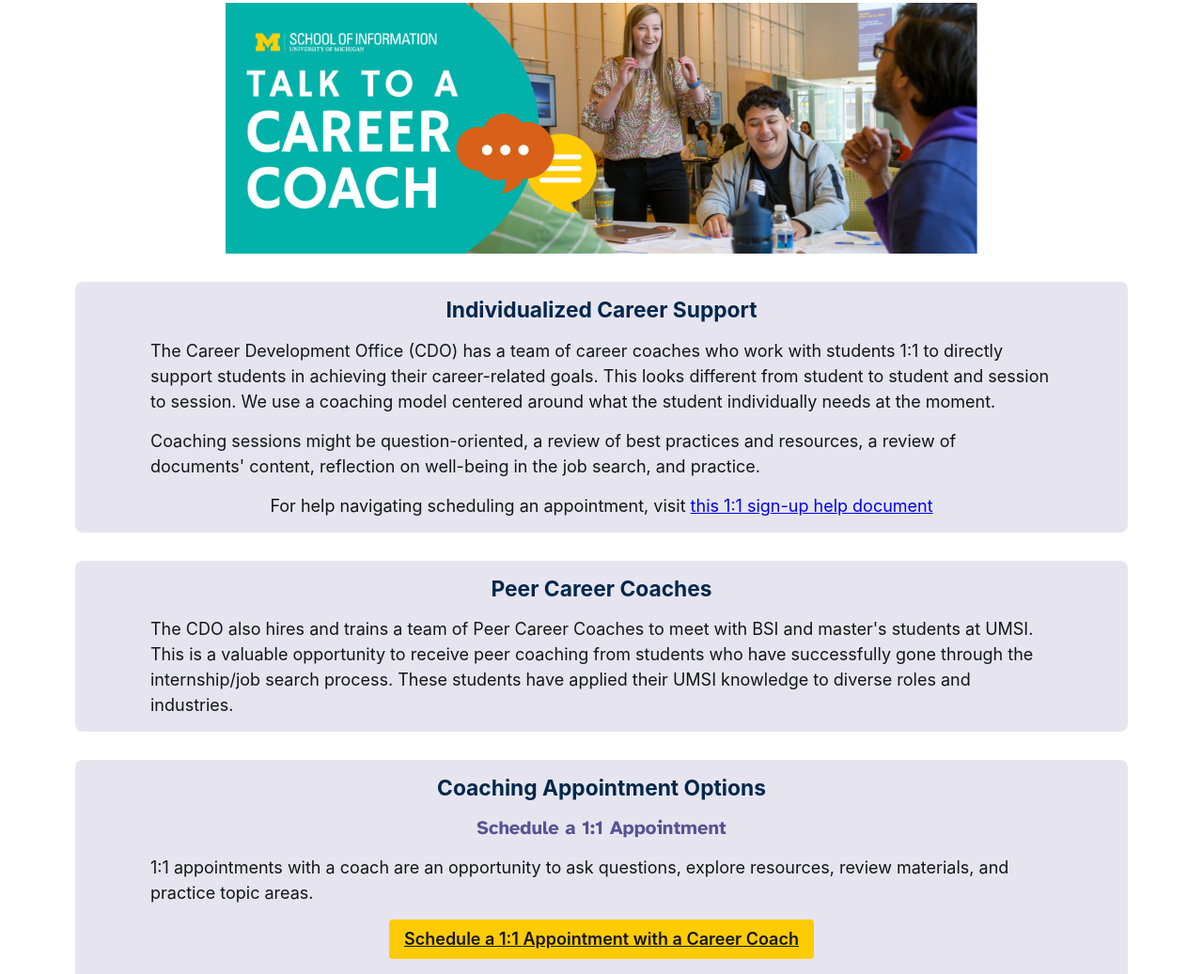
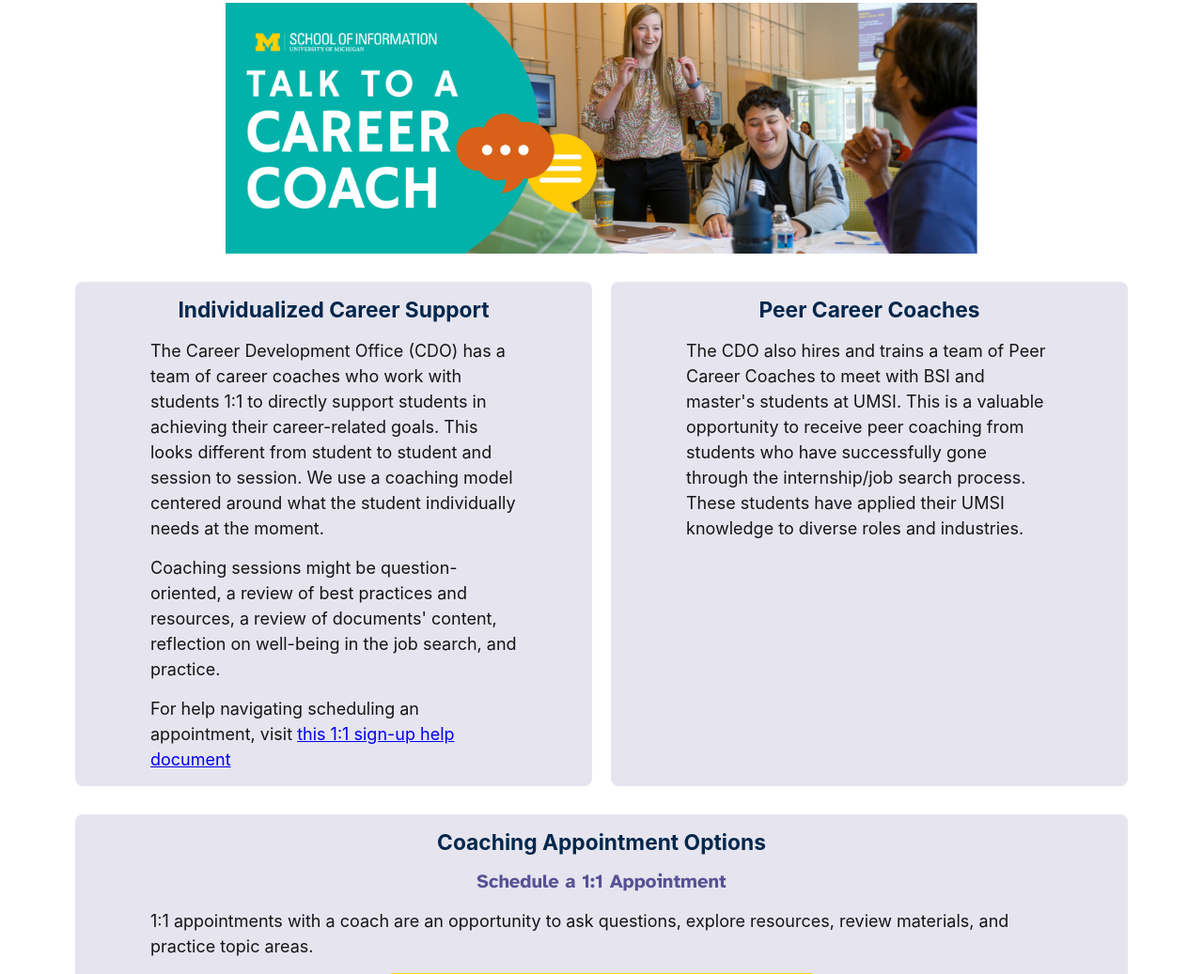
Before and after one commit to sofia-simon/w25-si539-final, a plain HTML site: page connect_with_us/career_coach.html in a window 1280 px wide. Shown: the part 195-1232 px from the top of the page at 94% size. Drawn offline with Linux system fonts and the light colour scheme; files that its build step writes are made by us from their sources.

Commit message:
Add files via upload
connect with us section finalized and working

```diff
--- a/connect_with_us/career_coach.html
+++ b/connect_with_us/career_coach.html
@@ -50,6 +50,7 @@
             <img src="../photos/career_coach.png" alt="Talk to a Career Coach" class="hero-image">
         </section>
 
+        <div class="grid-container-1">
             <section class="section">
                 <h2>Individualized Career Support</h2>
 
@@ -65,6 +66,8 @@
 
                 <p class="body-1">The CDO also hires and trains a team of Peer Career Coaches to meet with BSI and master's students at UMSI. This is a valuable opportunity to receive peer coaching from students who have successfully gone through the internship/job search process. These students have applied their UMSI knowledge to diverse roles and industries.</p>
             </section>
+        </div>
+
 
         <section class="section">
             <h2>Coaching Appointment Options</h2>
--- a/css/style.css
+++ b/css/style.css
@@ -382,6 +382,12 @@ h3 {
     gap: 20px;
 }
 
+.grid-container-1 {
+    display: grid;
+    grid-template-columns: repeat(auto-fit, minmax(300px, 1fr));
+    gap: 20px;
+}
+
 
 
 
```
Also changed, not shown: connect_with_us/career_event.html (+2 -2 lines). Lines whose indentation alone changed are shown as unchanged.
